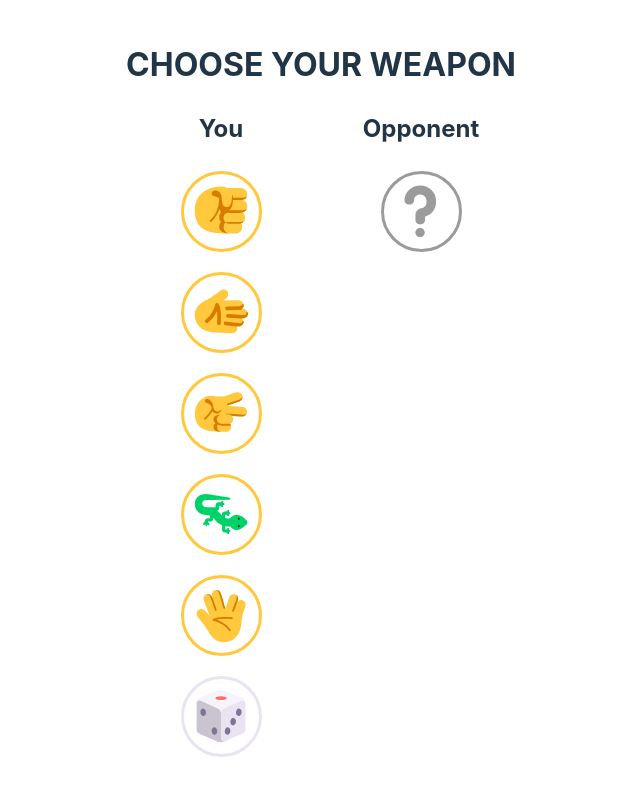
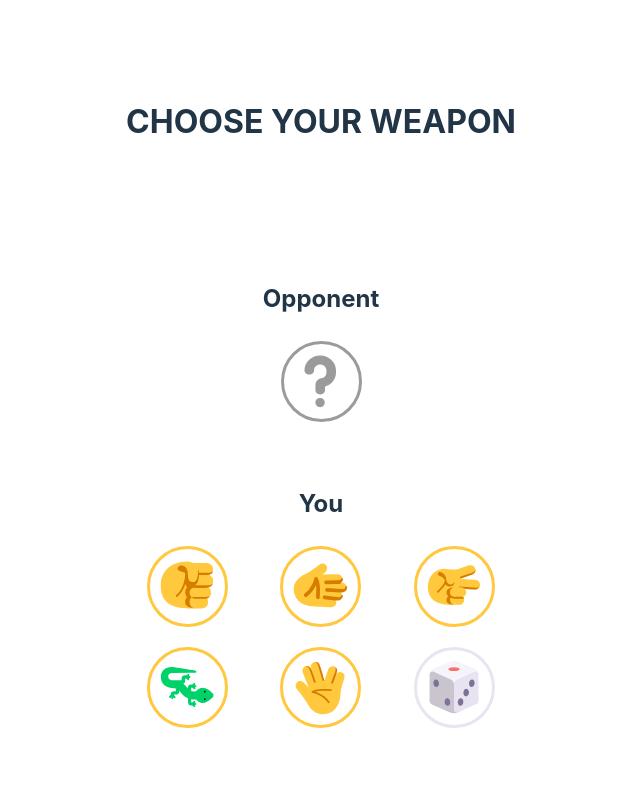
Before and after one commit to TiiFuchs/rps-game, a website built with Vite: page index.html in a window 1280 px wide. Shown: the whole page, without its empty margins (319-959 px from the left). Built offline with nearby package versions, Linux system fonts and the light colour scheme.

Commit message:
#4: moved buttons to bottom

```diff
--- a/src/rps/Views/GameView.ts
+++ b/src/rps/Views/GameView.ts
@@ -10,18 +10,23 @@ export default class GameView extends View
                 CHOOSE YOUR WEAPON
             </header>
             <main>
+                <section class="opponent">
+                    <h2>Opponent</h2>
+                    <div class="symbols">
+                        <div class="coin">
+                            <span class="front"><i class="symbol unknown"></i></span>
+                            <span class="back"><i class="symbol unknown"></i></span>
+                        </div>
+                    </div>
+                </section>
+
                 <section class="you">
                     <h2>You</h2>
-                    <i class="symbol unknown"></i>
+                    <div class="symbols">
+                        <i class="symbol unknown"></i>
+                    </div>
                 </section>
 
-                <section class="opponent">
-                    <h2>Opponent</h2>
-                    <span class="coin">
-                        <span class="front"><i class="symbol unknown"></i></span>
-                        <span class="back"><i class="symbol unknown"></i></span>
-                    </span>
-                </section>
             </main>
         `;
     }
@@ -33,7 +38,7 @@ export default class GameView extends View
         });
 
         // Append each symbol to the DOM
-        const list = document.querySelector('.you') as HTMLElement;
+        const list = document.querySelector('.you > .symbols') as HTMLElement;
         symbols.forEach((symbol) => list.appendChild(this.createSymbol(symbol)));
 
         // Add random as a constant at the end
--- a/src/style.css
+++ b/src/style.css
@@ -40,8 +40,19 @@ h1 {
 #app {
   max-width: 1280px;
   margin: 0 auto;
-  /* padding: 2rem; */
   text-align: center;
+  height: 100vh;
+
+  display: flex;
+  flex-direction: column;
+  justify-content: space-around;
+}
+header {
+  min-height: 80px;
+  line-height: 2.5rem;
+  display: flex;
+  flex-direction: column;
+  justify-content: end;
 }
 
 button {
@@ -78,17 +89,21 @@ button:focus-visible {
 
 main {
   display: flex;
-  justify-content: space-between;
-  min-width: 400px;
-
-  perspective: 1000px;
+  flex-direction: column;
 }
 
 .you, .opponent {
+  margin: 20px 0;
   display: flex;
   flex-direction: column;
   align-items: center;
-  min-width: 200px;
+}
+
+.you .symbols, .opponent .symbols {
+  display: flex;
+  flex-wrap: wrap;
+  justify-content: space-around;
+  max-width: 400px;
 }
 
 .you .symbol {
@@ -117,6 +132,58 @@ main {
 .you:has(.symbol.selected) .symbol:not(.selected):not(.random) {
   opacity: 0.3;
 }
+
+
+
+
+.coin {
+  transition: 0.6s;
+  transform-style: preserve-3d;
+
+  position: relative;
+  width: 101px;
+  height: 101px;
+}
+.coin.flipped {
+  transform: rotateY(180deg);
+}
+
+.coin > .front, .coin > .back {
+  backface-visibility: hidden;
+
+  position: absolute;
+  top: 0;
+  left: 0;
+}
+
+.coin > .front {
+  z-index: 2;
+  transform: rotateY(0deg);
+}
+
+.coin > .back {
+  transform: rotateY(180deg);
+}
+
+
+
+
+.outcome {
+  font-size: xx-large;
+  margin: 20px 5px;
+  font-weight: bold;
+
+  transition: color 0.3s;
+}
+
+.outcome.win {
+  color: #7aff7a;
+}
+.outcome.loss {
+  color: #ff6262;
+}
+
+
 
 .rock {
   background-image: url(/img/raised_fist_flat_default.svg);
@@ -167,47 +234,3 @@ main {
   background-image: url(/img/game_die_flat.svg);
   border-color: #e1d9ec;
 }
-
-.coin {
-  transition: 0.6s;
-  transform-style: preserve-3d;
-
-  position: relative;
-  width: 101px;
-  height: 101px;
-}
-.coin.flipped {
-  transform: rotateY(180deg);
-}
-
-.coin > .front, .coin > .back {
-  backface-visibility: hidden;
-
-  position: absolute;
-  top: 0;
-  left: 0;
-}
-
-.coin > .front {
-  z-index: 2;
-  transform: rotateY(0deg);
-}
-
-.coin > .back {
-  transform: rotateY(180deg);
-}
-
-.outcome {
-  font-size: xx-large;
-  margin: 20px 5px;
-  font-weight: bold;
-
-  transition: color 0.3s;
-}
-
-.outcome.win {
-  color: #7aff7a;
-}
-.outcome.loss {
-  color: #ff6262;
-}
```
